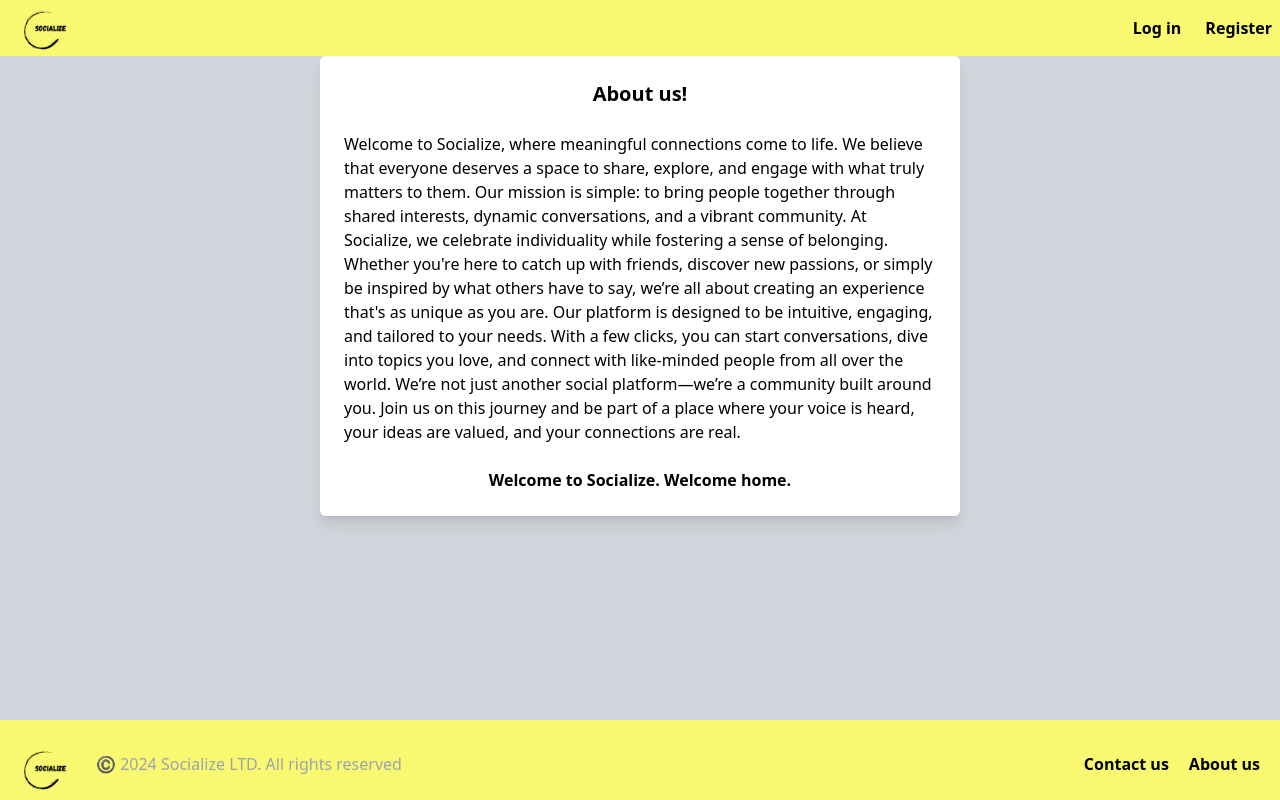
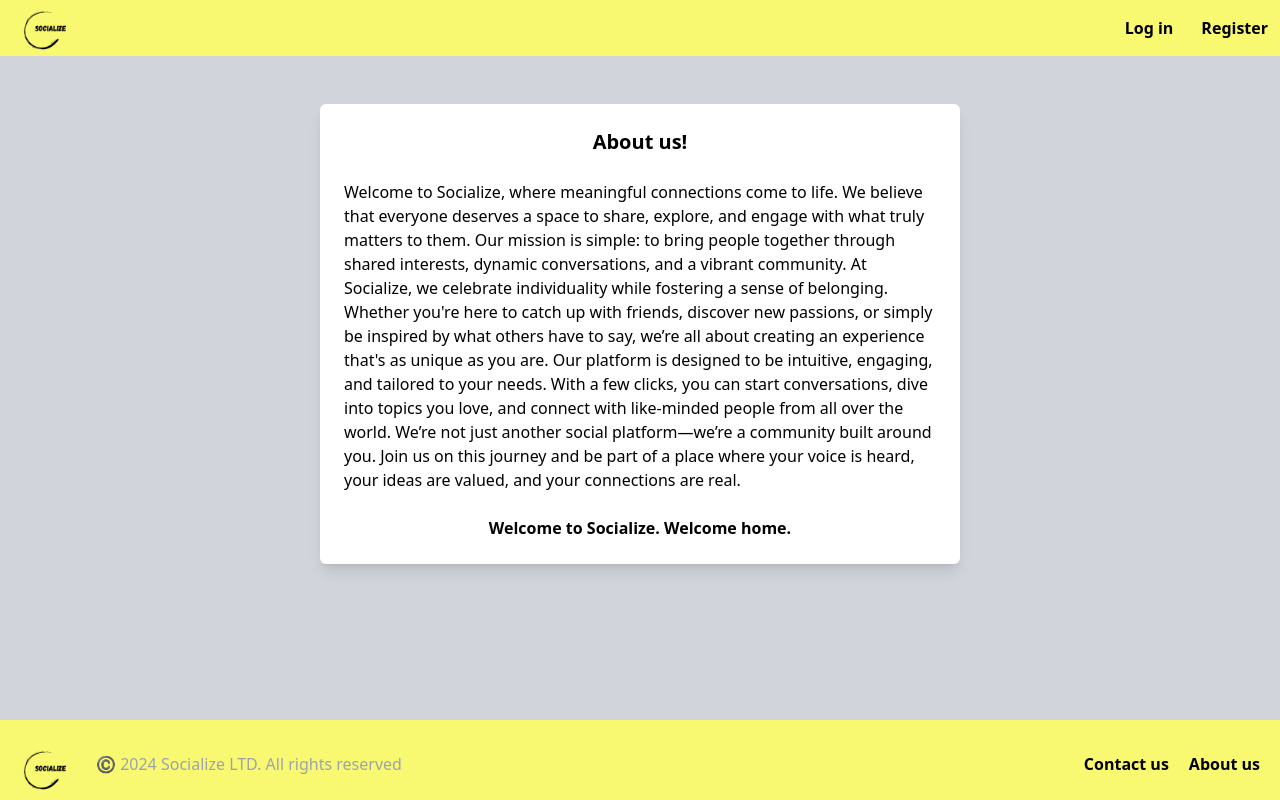
Before and after one commit to larsonx/SocialMedia, a Laravel app: page /about-us in a window 1280 px wide. Run offline with Laravel 12, Linux system fonts and the light colour scheme; style sheets or scripts are compiled from the project's sources; some libraries are stand-ins or nearby versions.

Commit message:
front-end changes

```diff
--- a/resources/views/about-us.blade.php
+++ b/resources/views/about-us.blade.php
@@ -13,7 +13,7 @@
     <body class="bg-gray-300">
     <x-navbarlogin/>
     <main>
-        <div class="flex items-center justify-center h-1/2 bg-gray-00">
+        <div class="min-h-1/2 flex flex-col sm:justify-center items-center mt-12 sm:pt-0">
             <div class="bg-white p-6 shadow-lg rounded-md w-1/2 mx-4">
                 <!-- Inhoud van de div -->
                 <h2 class="text-xl font-bold text-center">About us!</h2>
--- a/resources/views/components/navbarlogin.blade.php
+++ b/resources/views/components/navbarlogin.blade.php
@@ -12,7 +12,7 @@
                 @else
                     <a href="{{ route('login') }}" class="rounded-md text-black font-bold py-3">Log in</a>
                     @if (Route::has('register'))
-                        <a href="{{ route('register') }}" class="rounded-md text-black font-bold px-2 py-3">Register</a>
+                        <a href="{{ route('register') }}" class="rounded-md text-black font-bold px-3 py-3">Register</a>
                     @endif
                 @endauth
             </div>
--- a/resources/views/contact-us.blade.php
+++ b/resources/views/contact-us.blade.php
@@ -13,7 +13,7 @@
     <body class="bg-gray-300">
     <x-navbarlogin/>
     <main>
-        <div class="flex items-center justify-center h-1/2 bg-gray-300">
+        <div class="min-h-1/2 flex flex-col sm:justify-center items-center mt-12 sm:pt-0">
             <div class="bg-white p-6 shadow-lg rounded-md w-1/2 mx-4">
                 <!-- Inhoud van de div -->
                 <h2 class="text-xl font-bold text-center">Contact us!</h2>
--- a/resources/views/layouts/guest.blade.php
+++ b/resources/views/layouts/guest.blade.php
@@ -15,7 +15,7 @@
         <script src="https://cdn.tailwindcss.com"></script>
         @vite(['resources/css/app.css', 'resources/js/app.js'])
     </head>
-    <x-navbarnormal/>
+    <x-navbarlogin/>
     <body class="font-sans bg-gray-300 text-gray-900 antialiased">
         <div class="min-h-1/2 flex flex-col sm:justify-center items-center mt-12 sm:pt-0 ">
 
```
